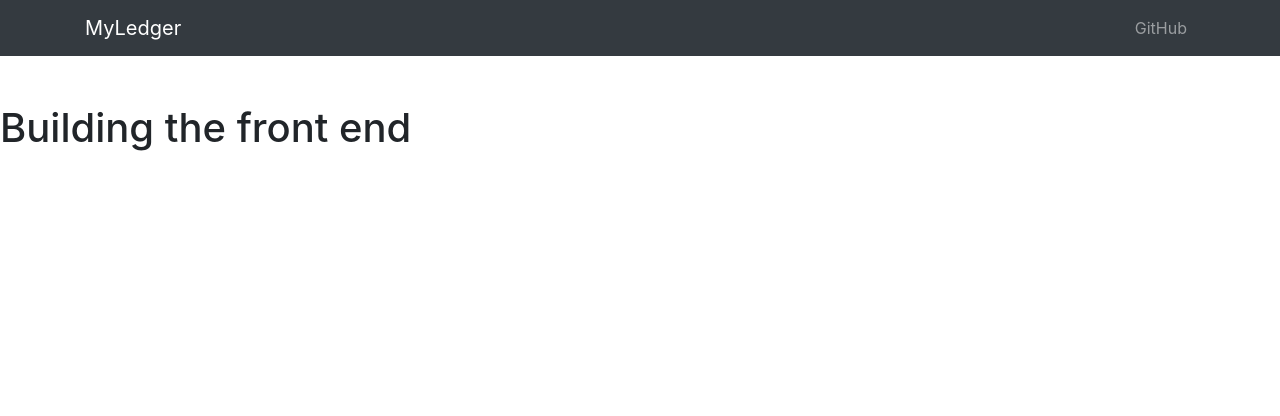
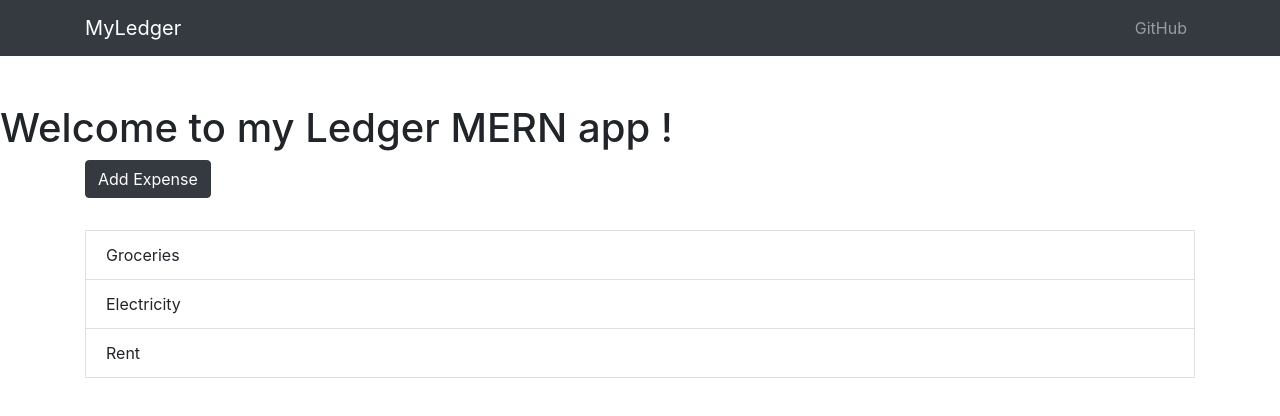
Before and after one commit to EmileVitu/myledger, a React (Create React App) app in the folder client/myledgerreact/: page / in a window 1280 px wide. Shown: the top 416 px of the page. Built offline with nearby package versions, Linux system fonts and the light colour scheme.

Commit message:
Building the list component

```diff
--- a/client/myledgerreact/src/App.js
+++ b/client/myledgerreact/src/App.js
@@ -1,12 +1,14 @@
 import './App.css'
 import 'bootstrap/dist/css/bootstrap.min.css'
 import LedgerNavBar from './components/LedgerNavBar'
+import ExpensesList from './components/ExpensesList'
 
 function App() {
   return (
     <div className="App">
       <LedgerNavBar />
-      <h1>Building the front end</h1>
+      <h1 className="text-align-center">Welcome to my Ledger MERN app !</h1>
+      <ExpensesList />
     </div>
   );
 }
--- /dev/null
+++ b/client/myledgerreact/src/components/ExpensesList.js
@@ -0,0 +1,71 @@
+import React, { Component } from 'react'
+import { Container, ListGroup, ListGroupItem, Button } from 'reactstrap'
+import { CSSTransition, TransitionGroup } from 'react-transition-group'
+import { v1 as uuid } from 'uuid'
+
+
+class ExpensesList extends Component {
+    state = {
+        expenses: [
+            {
+                id: uuid(),
+                title: 'Groceries',
+                user: 'Emile',
+                amount: 15.57,
+                dateExpense: 15486,
+                category: 'important',
+                comment: 'Groceries for first week of january' },
+            {
+                id: uuid(),
+                title: 'Electricity',
+                user: 'Emile',
+                amount: 86.25,
+                dateExpense: 15555,
+                category: 'important',
+                comment: 'Electricity for january' },
+            {
+                id: uuid(),
+                title: 'Rent',
+                user: 'Emile',
+                amount: 850,
+                dateExpense: 15555,
+                category: 'important',
+                comment: 'Rent for January' }
+        ]
+    }
+
+    render() {
+        const { expenses } = this.state
+        return(
+            <Container>
+                <Button
+                    color= 'dark'
+                    style={{marginBottom: '2rem'}}
+                    onClick={() => {
+                        const title = prompt('Enter Item')
+                        if(title) {
+                            this.setState(state => ({
+                                expenses: [...state.expenses, { id: uuid(), title }]
+                            }))
+                        }
+                    }}>
+                        Add Expense
+                </Button>
+                <ListGroup>
+                    <TransitionGroup className="expenses-list">
+                        {expenses.map(({ id, title }) => (
+                            <CSSTransition key={id} timeout={500} classNames="fade">
+                                <ListGroupItem>
+                                    {title}
+                                </ListGroupItem>
+                            </CSSTransition>
+                        ))}
+                    </TransitionGroup>
+                </ListGroup>
+            </Container>
+        )
+    }
+
+}
+
+export default ExpensesList
```
